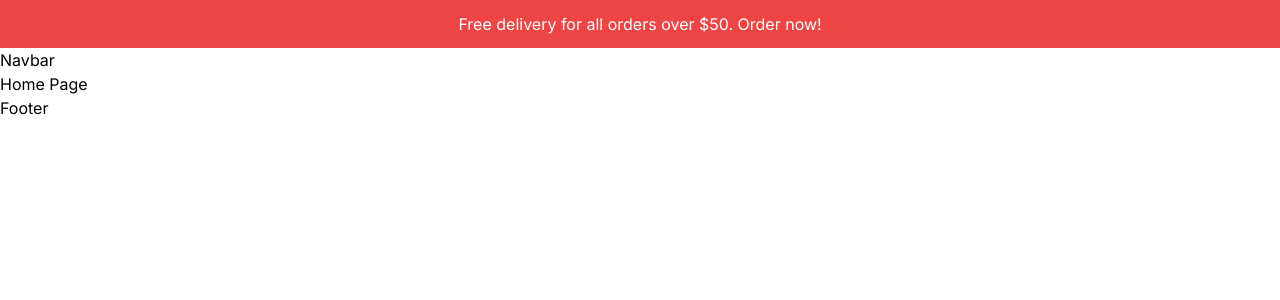
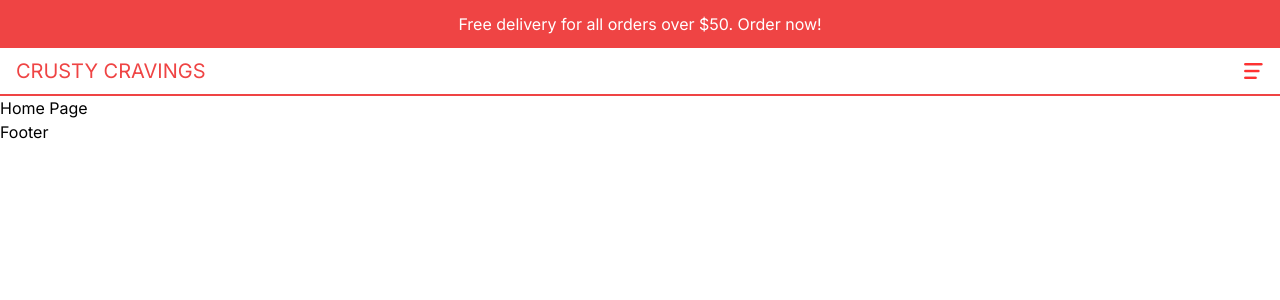
Before and after one commit to Siar416/CrustyCravings, a Next.js app: page / in a window 1280 px wide. Shown: the top 300 px of the page. Built offline with nearby package versions, Linux system fonts and the light colour scheme.

Commit message:
Created menu component to display logo along with conditionaly rendering of icon based on click

```diff
--- /dev/null
+++ b/src/components/Menu.tsx
@@ -0,0 +1,21 @@
+"use client"
+
+import Image from 'next/image'
+import React, { useState } from 'react'
+
+const Menu = () => {
+
+    const [open, setOpen] = useState(false)
+
+  return (
+    <div>
+        {!open ? (
+                <Image src="/open.png" alt="menu" width={20} height={20} onClick={() => setOpen(true)} />
+            ) : (
+                <Image src="/close.png" alt="close" width={20} height={20} onClick={() => setOpen(false)} />
+            )}
+    </div>
+  )
+}
+
+export default Menu
--- a/src/components/Navbar.tsx
+++ b/src/components/Navbar.tsx
@@ -1,8 +1,17 @@
 import React from 'react'
+import Link from 'next/link'
+import Menu from './Menu'
 
 const Navbar = () => {
   return (
-    <div>Navbar</div>
+    <div className='h-12 text-red-500 p-4 flex justify-between items-center border-b-2 border-b-red-500 uppercase'>
+      <div className='text-xl'>
+        <Link href="/">Crusty Cravings</Link>
+      </div>
+      <div>
+        <Menu />
+      </div>
+    </div>
   )
 }
 
```
